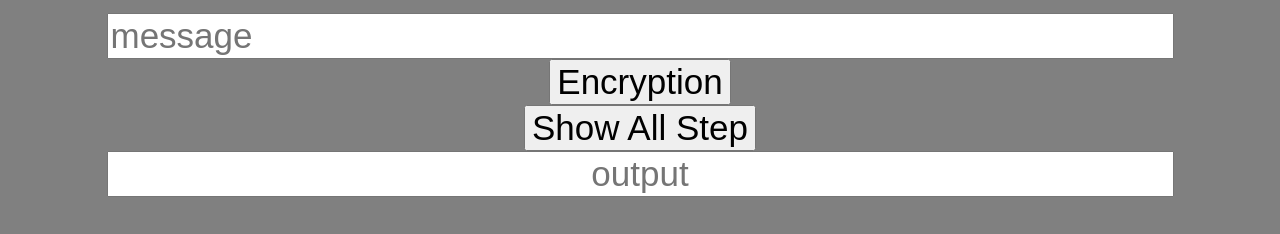
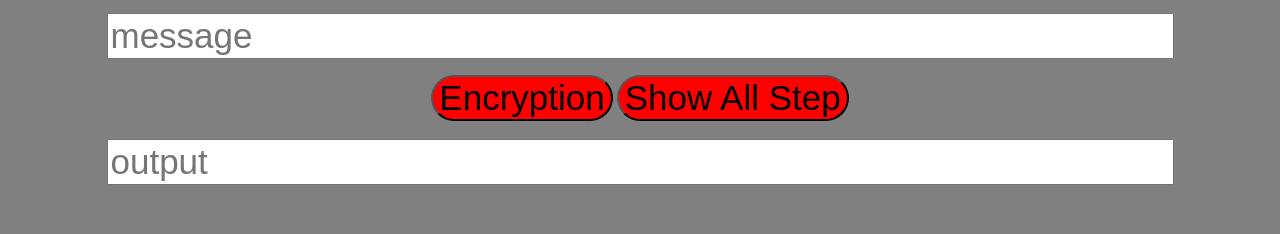
Before and after one commit to VagrantPi/SHA-1, a plain HTML site: page index.html in a window 1280 px wide. Shown: the part 158-392 px from the top of the page. Drawn offline with Linux system fonts and the light colour scheme.

Commit message:
update 排版

```diff
--- a/index.html
+++ b/index.html
@@ -8,9 +8,12 @@
   <body id="main">
     <p>
     <input id="input" type="text" value="" placeholder="message" size=50>
-    <input class="btn" id="btn" type="button" value="Encryption">
-    <input class="btn" id="btn2" type="button" value="Show All Step">
+    <div class="row">
+      <input class="btn" id="btn" type="button" value="Encryption">
+      <input class="btn" id="btn2" type="button" value="Show All Step">
       <!--<button type="submit">Encryption</button> -->
+    </div>
+    <BR>
     <input type="text" name="output" id="output" placeholder="output" size="50" />
   </body>
 <script name="text/javascript">
--- a/style.css
+++ b/style.css
@@ -18,6 +18,12 @@
   display: block;
   margin:  auto;
 }
-#output {
-  text-align: center;
+.row {
+  text-align : center;
 }
+.btn {
+  border-radius:26px;
+  display:inline-block;
+  background-color: red;
+  font-family:Arial;
+}
```
